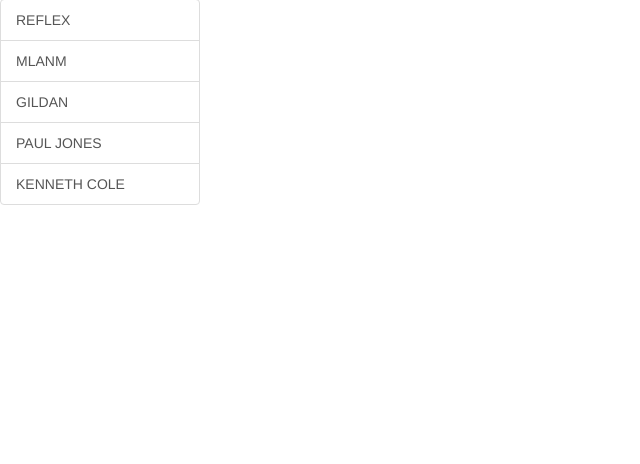
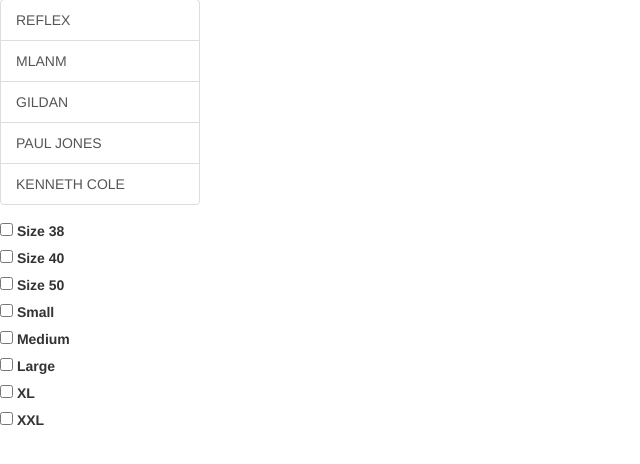
Before and after one commit to Sindhya-git/sgitrepo, a Flask app: page /men in a window 1280 px wide. Shown: the part 248-712 px from the top of the page, without its empty margins (0-640 px from the left). Run offline with Flask 2, Linux system fonts and the light colour scheme; data that the repository does not hold is empty; some libraries are stand-ins or nearby versions.

Commit message:
Update Mens.html

```diff
--- a/templates/Mens.html
+++ b/templates/Mens.html
@@ -34,6 +34,14 @@
   border-radius: 4px;
   padding: 5px;
 
+}
+
+.check-container {
+  list-style-type: none;
+  padding-left: 20;
+  margin: 0;
+  width:200px;
+  height:200px;
 }
 
 .flex-container {
@@ -84,6 +92,39 @@
   	</div>
   </div>
 
+	  <br><br><br>
+  <div class="check-container">
+
+  	<form action="/men?view=" method="POST">
+  		<div class="custom-control custom-checkbox mb-3">
+      			<input type="checkbox" class="custom-control-input" id="customCheck" name="chkbox" value="s38">
+      			<label class="custom-control-label" for="customCheck">Size 38</label></div>
+    		<div class="custom-control custom-checkbox mb-3">
+      			<input type="checkbox" class="custom-control-input" id="customCheck" name="chkbox" value="s40">
+      			<label class="custom-control-label" for="customCheck">Size 40</label></div>
+    		<div class="custom-control custom-checkbox mb-3">
+      			<input type="checkbox" class="custom-control-input" id="customCheck" name="chkbox" value="s50">
+      			<label class="custom-control-label" for="customCheck">Size 50</label></div>
+
+    		<div class="custom-control custom-checkbox mb-3">
+      			<input type="checkbox" class="custom-control-input" id="customCheck" name="chkbox" value="small">
+      			<label class="custom-control-label" for="customCheck">Small</label></div>
+         	<div class="custom-control custom-checkbox mb-3">
+      			<input type="checkbox" class="custom-control-input" id="customCheck" name="chkbox" value="medium">
+      			<label class="custom-control-label" for="customCheck">Medium</label></div>
+      		<div class="custom-control custom-checkbox mb-3">
+      			<input type="checkbox" class="custom-control-input" id="customCheck" name="chkbox" value="large">
+      			<label class="custom-control-label" for="customCheck">Large</label></div>
+      		<div class="custom-control custom-checkbox mb-3">
+      			<input type="checkbox" class="custom-control-input" id="customCheck" name="chkbox" value="xl">
+      			<label class="custom-control-label" for="customCheck">XL</label></div>
+		<div class="custom-control custom-checkbox mb-3">
+      			<input type="checkbox" class="custom-control-input" id="customCheck" name="chkbox" value="xxl">
+      			<label class="custom-control-label" for="customCheck">XXL</label></div>
+
+    </form>
+
+ </div>
 
  <div class="shirt-container">
     <div class="flex-container">
```
